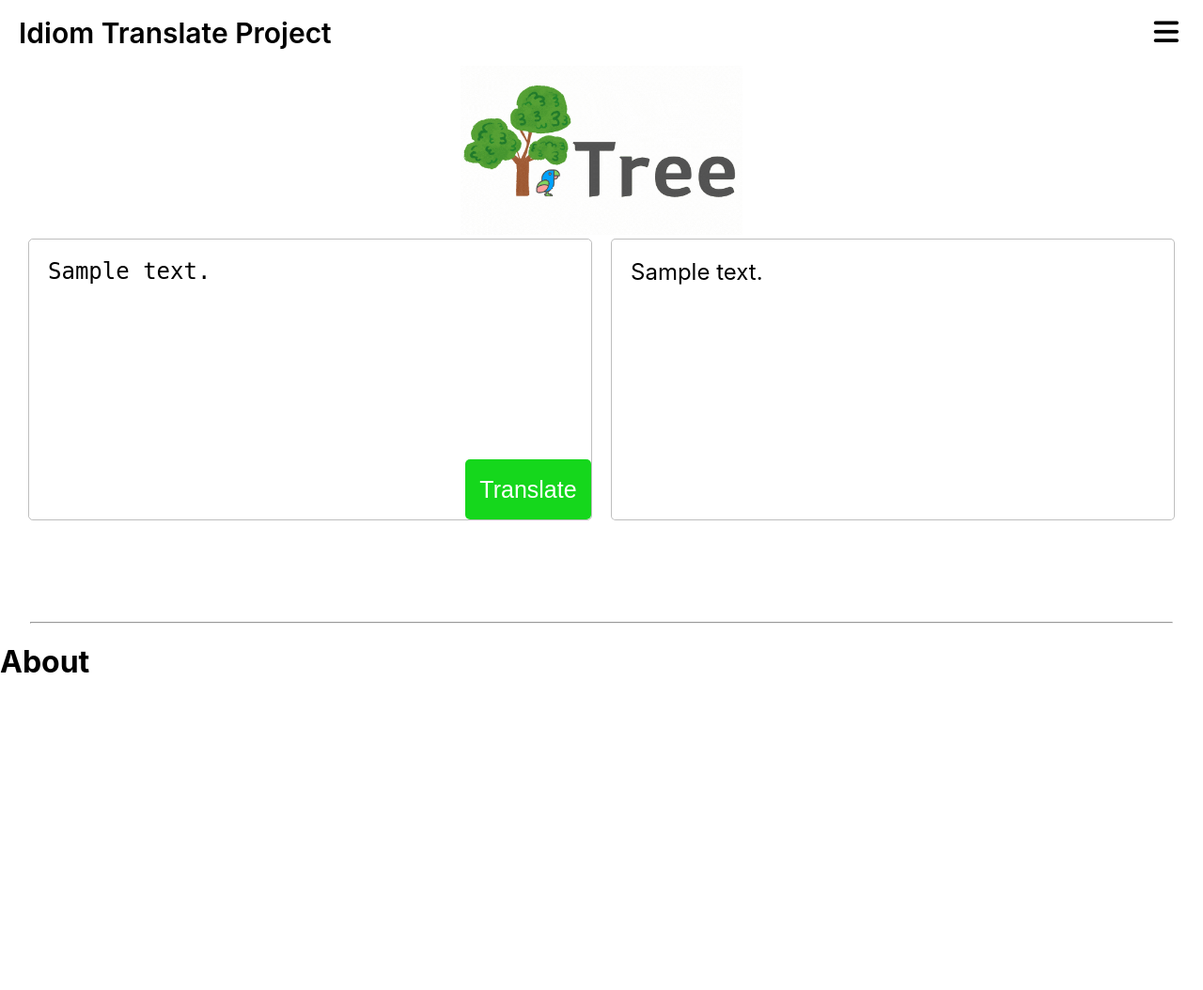
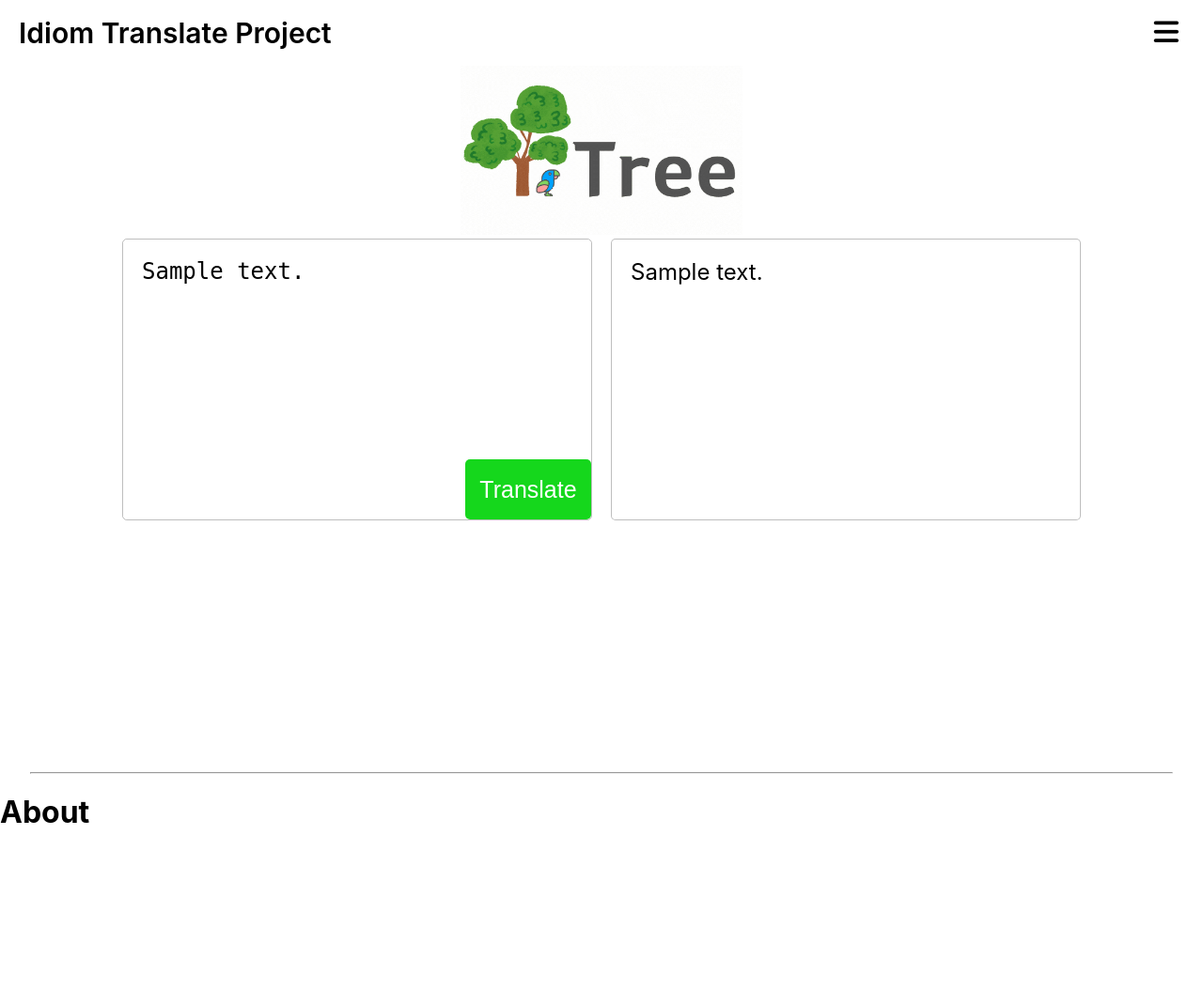
Before and after one commit to itisused/2021_NLP_Project, a Flask app: template tree_project/templates/index.html in a window 1280 px wide. Shown: the top 1054 px of the page at 94% size. Before the commit the page ends 716 px from the top, so only its background shows below. Run offline with Flask 2, Linux system fonts and the light colour scheme; the template is opened without the code that fills it: most values are stand-ins (such as "Sample title", 1, 10 or a date in 2020); some libraries are stand-ins or nearby versions.

Commit message:
update style.css

```diff
--- a/tree_project/static/css/style.css
+++ b/tree_project/static/css/style.css
@@ -113,6 +113,10 @@ header {
 }
 
 /* Main */
+main {
+  height: 70vh;
+}
+
 .main__container {
   background-color: var(--color-white);
   display: flex;
@@ -120,7 +124,7 @@ header {
 }
 
 .main__text-box {
-  width: 600px;
+  width: 500px;
   height: 300px;
   border: 1px solid var(--color-black);
   border-radius: 5px;
```
Also changed, not shown: 1 other file.
